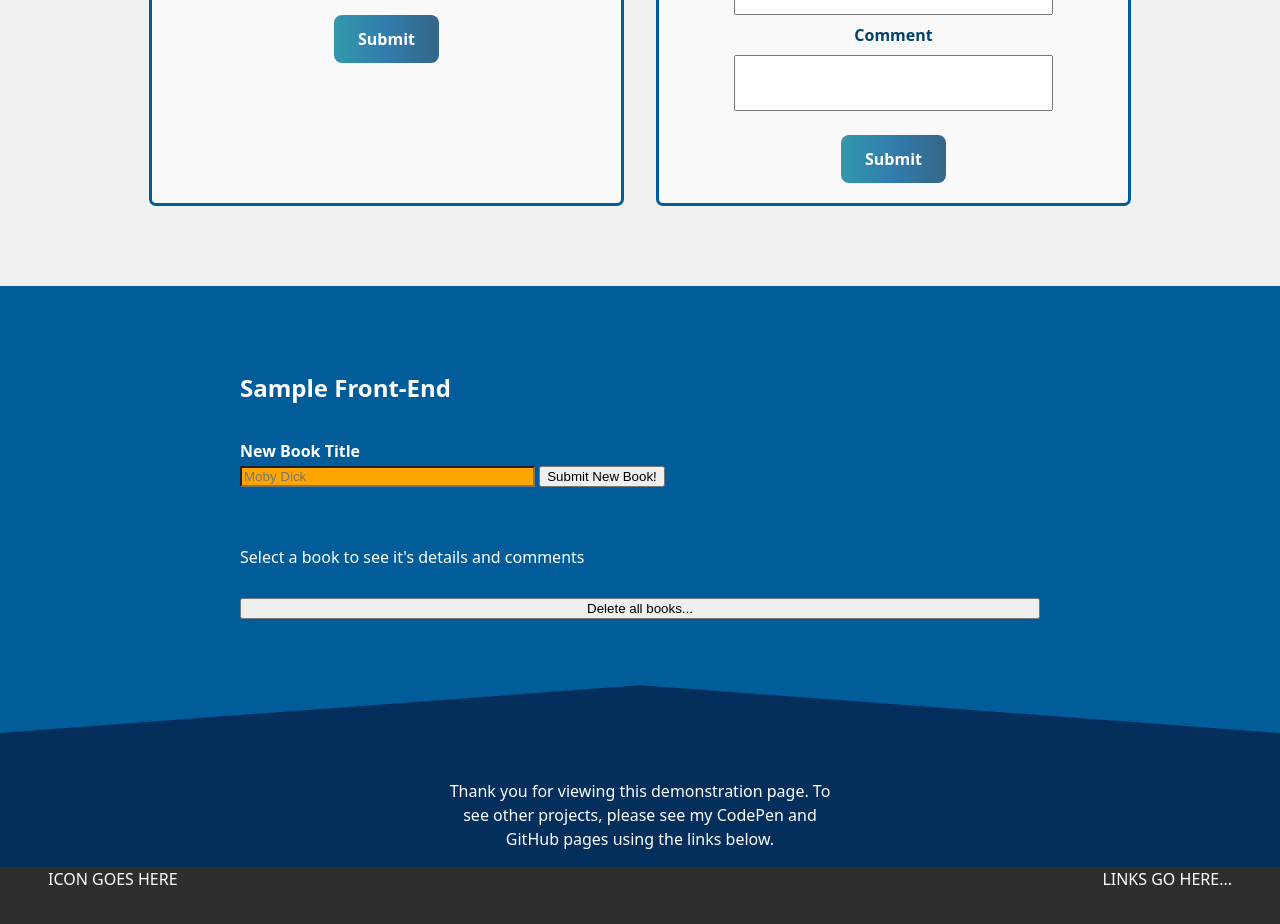
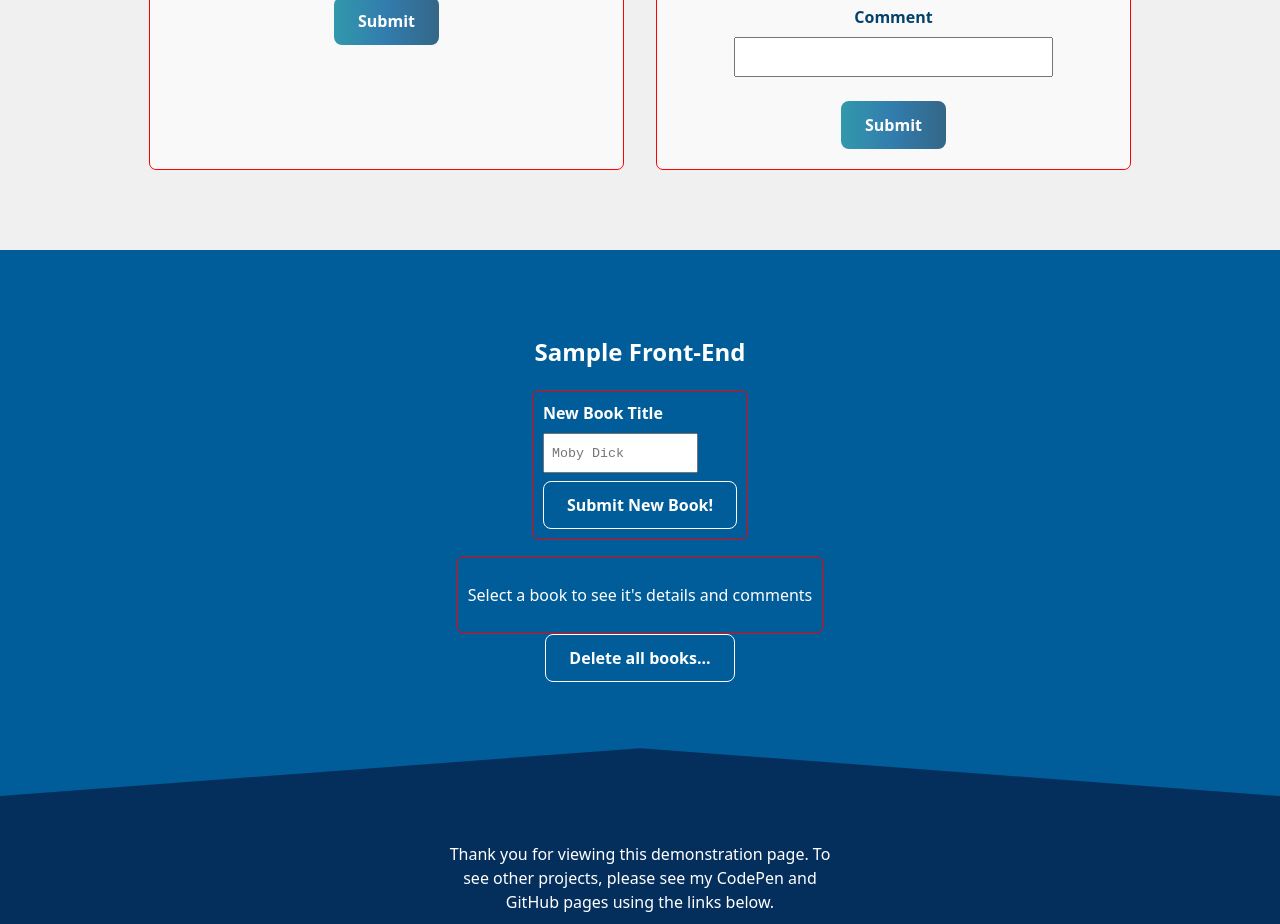
Before and after one commit to 1jds/fcc-personal-library-db-server-and-small-front-end, a website: page views/index.html in a window 1280 px wide. Shown: the part 913-1837 px from the top of the page. Before the commit the page ends 1804 px from the top, so only its background shows below. Drawn offline with nearby package versions, Linux system fonts and the light colour scheme; no server answers.

Commit message:
making more responsive

```diff
--- a/public/client.js
+++ b/public/client.js
@@ -26,9 +26,9 @@ $(document).ready(function() {
       $.each(data.comments, function(i, val) {
         comments.push('<li>' + val + '</li>');
       });
-      comments.push('<br><form id="newCommentForm"><input style="width:300px" type="text" class="form-control" id="commentToAdd" name="comment" placeholder="New Comment"></form>');
-      comments.push('<br><button class="btn btn-info addComment" id="' + data._id + '">Add Comment</button>');
-      comments.push('<button class="btn btn-danger deleteBook" id="' + data._id + '">Delete Book</button>');
+      comments.push('<br><form id="newCommentForm"><textarea style="width:300px" type="text" class="form-control textarea-input" id="commentToAdd" name="comment" placeholder="New Comment"></textarea></form>');
+      comments.push('<br><button class="btn-secondary addComment" id="' + data._id + '">Add Comment</button>');
+      comments.push('<button class="btn-secondary deleteBook" id="' + data._id + '">Delete Book</button>'); // some things in here seem to have been left here by mistake. For example, there were classes on these buttons that don't seem to point to anything in style.css. Maybe they did, and I've deleted that, or maybe it's just a mistake, and I could make a pull-request or something on that...
       $('#detailComments').html(comments.join(''));
     });
   });
--- a/public/style.css
+++ b/public/style.css
@@ -140,7 +140,7 @@ body {
 
 #sampleui > * {
   max-width: 1000px;
-  min-width: 800px;
+  /* min-width: 800px; */
   /* Change this */
 }
 
@@ -234,7 +234,9 @@ input {
   padding: 0.5rem;
   width: 80%;
   max-width: 40ch;
-  min-height: 7ch;
+  /* this initial height value will be overwritten by the script index.html*/
+  height: 2.5rem;
+  line-height: 1.5rem;
    display: block;
    overflow: hidden;
    resize: none;
@@ -244,12 +246,12 @@ footer {
   /* position: relative, so that the SVG section divider will work */
   position: relative;
   background: #042f5d;
-  height: 4rem;
+  min-height: 4rem;
   display: grid;
   grid-template-columns: 1fr;
   /* place-content: center; */
   color: white;
-  padding: 5rem 3rem 2.5rem 3rem;
+  padding: 5rem 2rem 2.5rem 2rem;
 }
 
 footer > p {
@@ -260,6 +262,7 @@ footer > p {
 
 .footer-links {
   display: flex;
+  flex-wrap: wrap;
   justify-content: space-between;
 }
 
@@ -285,3 +288,7 @@ footer > p {
 .custom-shape-divider-top-1695745367 .shape-fill {
     fill: #005d9a;
 }
+
+.border {
+  border: 1px solid red;
+}
--- a/views/index.html
+++ b/views/index.html
@@ -48,18 +48,23 @@
 </section>
 <!-- <hr style='margin: 50px'> -->
 <section id='sampleui'>
+  <!-- child 1 -->
   <h2>Sample Front-End</h2>
+  <!-- child 2 -->
   <form id="newBookForm" class="border">
     <label for="bookTitleToAdd">New Book Title</label>
-    <input type="text" id="bookTitleToAdd" name="title" placeholder="Moby Dick" style="width: 295px">
-    <button type="submit" value="Submit" id="newBook">Submit New Book!</button>
+    <textarea class="textarea-input" type="text" id="bookTitleToAdd" name="title" placeholder="Moby Dick"></textarea>
+    <button class="btn-secondary" type="submit" value="Submit" id="newBook">Submit New Book!</button>
   </form>
+  <!-- child 3 may be present -->
   <div id='display'></div>
+  <!-- child 4 may be present -->
   <div id='bookDetail' class='border'>
     <p id='detailTitle'>Select a book to see it's details and comments</p>
     <ol id='detailComments'></ol>
   </div>
-  <button id='deleteAllBooks'>Delete all books...</button>
+  <!-- child 4 -->
+  <button class="btn-secondary" id='deleteAllBooks'>Delete all books...</button>
 </section>
 <footer>
   <div class="custom-shape-divider-top-1695745367">
@@ -70,7 +75,7 @@
   <p>Thank you for viewing this demonstration page. To see other projects, please see my CodePen and GitHub pages using the links below.</p>
   <div class="footer-links">
     <span>ICON GOES HERE</span>
-    <span>LINKS GO HERE...</span>
+    <img src="https://res.cloudinary.com/css-tricks/images/f_auto,q_auto/v1696025388/logo-white/logo-white.png?_i=AA" alt="CodePen Logo as SVG" />
   </div>
 </footer>
 <!-- <hr style='margin: 50px'> -->
@@ -93,7 +98,7 @@
   <script type="text/javascript">
         textareas = document.querySelectorAll(".textarea-input");
         textareas.forEach(item => addEventListener('input', (e) => {
-            e.target.style.height = 'auto';
+            // e.target.style.height = 'auto';
             e.target.style.height = e.target.scrollHeight + 'px';
         }, false));
  // This works. We could also change the 'forEach(item...' to 'forEach((item, index)...' and then change 'e.target.style...' to 'textareas[index].style...'
```
